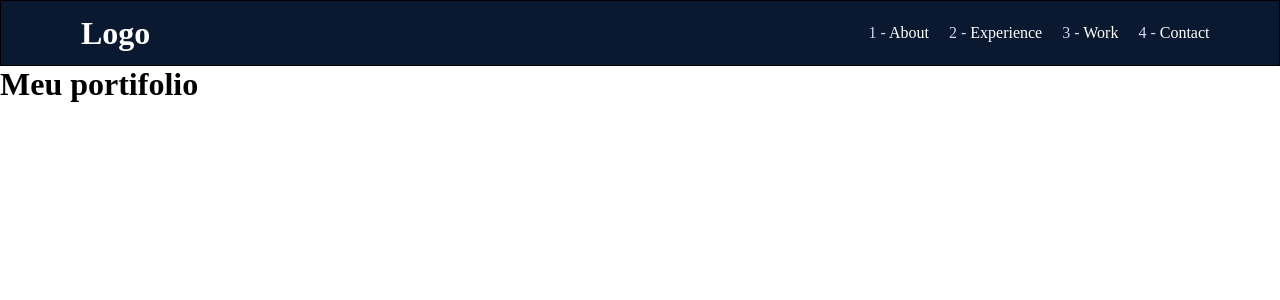
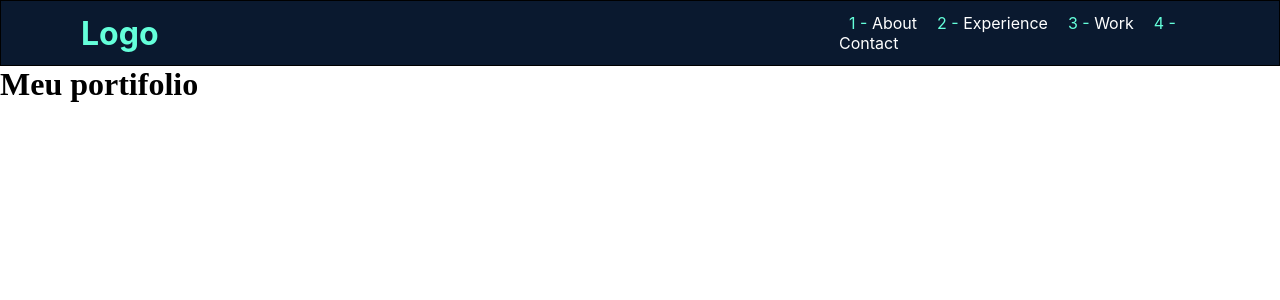
Before and after one commit to arctavares/MyPortfolio, a React (Create React App) app: page / in a window 1280 px wide. Shown: the top 300 px of the page. Built offline with nearby package versions, Linux system fonts and the light colour scheme.

Commit message:
feat: change font-family, add color and hover color to li

```diff
--- a/src/App.tsx
+++ b/src/App.tsx
@@ -1,13 +1,13 @@
 import React from 'react';
 import { Route, Routes } from 'react-router-dom';
 import Home from './pages/Home';
+import './App.css';
 
 function App() {
   return (
     <div className="App">
       <Routes>
-      <Route path='/' element={ <Home/> } />
-
+        <Route path='/' element={ <Home/> } />
       </Routes>
     </div>
   );
--- a/src/css/Header.css
+++ b/src/css/Header.css
@@ -11,6 +11,7 @@
     height:8vh;
     align-items: center;
     background-color:#0a192f;
+    font-family: "Calibre","Inter","San Francisco","SF Pro Text",-apple-system,system-ui,sans-serif;
 }
 
 .navContainer {
@@ -31,11 +32,16 @@
     padding-right: 10px;
 }
 
+.navContainer li:hover {
+    color: #64FFDA;
+    cursor: pointer;
+}
+
 .logoContainer {
     margin-left: 10vh;
-    color:white;
+    color: #64FFDA;
 }
 
 .index {
-    color: #CCD6F6;
+    color: #64FFDA;
 }
```
